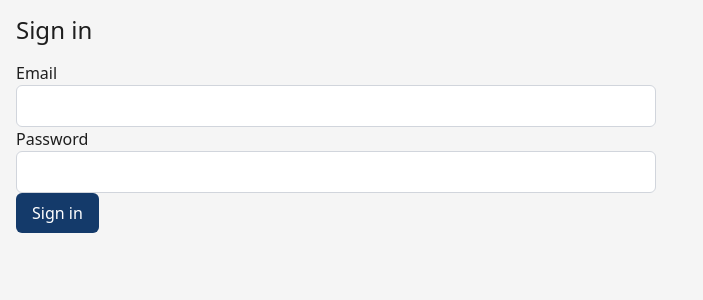
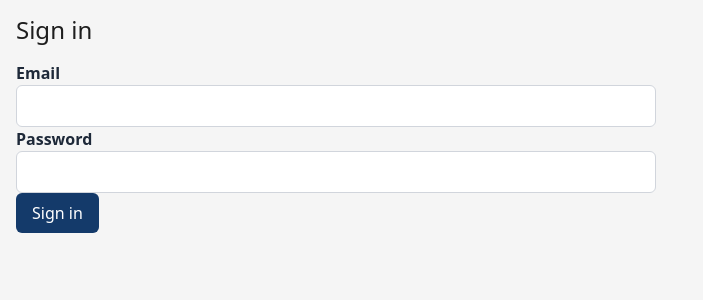
Before and after one commit to bea94k/hat-menu-v0.2, a React (Vite) app in the folder hat-menu/: page /sign-in in a window 1280 px wide. Shown: the top 300 px of the page, without its empty margins (0-703 px from the left). Built offline with nearby package versions, Linux system fonts and the light colour scheme; no server answers.

Commit message:
Create reusable input label, wrap ingredients in fieldset

```diff
--- a/hat-menu/src/components/AddRecipeForm.tsx
+++ b/hat-menu/src/components/AddRecipeForm.tsx
@@ -9,6 +9,7 @@ import { isSessionError } from '../utils/auth';
 import Button from './primitives/Button';
 import FormInputError from './primitives/FormInputError';
 import Input from './primitives/Input';
+import Label from './primitives/Label';
 
 const AddRecipeForm = () => {
     const inputRef = useRef<HTMLInputElement>(null);
@@ -55,7 +56,7 @@ const AddRecipeForm = () => {
     return (
         <form noValidate onSubmit={handleSubmit(onSubmit)}>
             <div>
-                <label htmlFor="recipe-name">Recipe Name:</label>
+                <Label htmlFor="recipe-name">Recipe Name:</Label>
                 <Input
                     id="recipe-name"
                     aria-describedby={errors.name && 'error-name'}
@@ -76,7 +77,7 @@ const AddRecipeForm = () => {
                 )}
             </div>
             <div>
-                <label htmlFor="recipe-url">Recipe URL:</label>
+                <Label htmlFor="recipe-url">Recipe URL:</Label>
                 <Input
                     id="recipe-url"
                     aria-describedby={errors.url && 'error-url'}
--- a/hat-menu/src/components/CreateMenuForm.tsx
+++ b/hat-menu/src/components/CreateMenuForm.tsx
@@ -11,6 +11,7 @@ import { isSessionError } from '../utils/auth';
 import Button from './primitives/Button';
 import DateInput from './primitives/DateInput';
 import FormInputError from './primitives/FormInputError';
+import Label from './primitives/Label';
 
 const CreateMenuForm = () => {
     const { recipes } = useRecipes();
@@ -80,7 +81,7 @@ const CreateMenuForm = () => {
     return (
         <form noValidate style={{ border: '4px solid magenta', padding: '1rem' }} onSubmit={handleSubmit(onSubmit)}>
             <div>
-                <label htmlFor="menu-start-date">Menu Start Date:</label>
+                <Label htmlFor="menu-start-date">Menu Start Date:</Label>
                 <DateInput
                     id="menu-start-date"
                     aria-describedby={errors.startDate && 'error-startDate'}
@@ -94,7 +95,7 @@ const CreateMenuForm = () => {
                 <FormInputError id="error-startDate" text={errors.startDate?.message ?? 'Invalid input'} />
             )}
             <div>
-                <label htmlFor="menu-end-date">Menu End Date:</label>
+                <Label htmlFor="menu-end-date">Menu End Date:</Label>
                 <DateInput
                     id="menu-end-date"
                     aria-describedby={errors.endDate && 'error-endDate'}
--- a/hat-menu/src/components/IngredientInput.tsx
+++ b/hat-menu/src/components/IngredientInput.tsx
@@ -5,6 +5,7 @@ import type { RecipeForm } from '../schemas/Recipes';
 import Button from './primitives/Button';
 import FormInputError from './primitives/FormInputError';
 import Input from './primitives/Input';
+import Label from './primitives/Label';
 import Select from './primitives/Select';
 
 interface IngredientInputProps {
@@ -34,9 +35,9 @@ export function IngredientInput({
         <div className="flex flex-col md:flex-row gap-3 rounded-md border border-gray-300 bg-white p-3">
 
             <div className="flex-1 min-w-0">
-                <label htmlFor={nameId} className="sr-only">
-                    Ingredient name {index + 1}
-                </label>
+                <Label htmlFor={nameId} className="sr-only">
+                    Name, ingredient {index + 1}
+                </Label>
                 <Input
                     id={nameId}
                     list={datalistId}
@@ -62,9 +63,9 @@ export function IngredientInput({
             </div>
 
             <div className="w-full md:w-24">
-                <label htmlFor={quantityId} className="sr-only">
-                    Quantity {index + 1}
-                </label>
+                <Label htmlFor={quantityId} className="sr-only">
+                    Quantity, ingredient {index + 1}
+                </Label>
                 <Input
                     type="number"
                     id={quantityId}
@@ -85,9 +86,9 @@ export function IngredientInput({
             </div>
 
             <div className="w-full md:w-28">
-                <label htmlFor={unitId} className="sr-only">
-                    Unit {index + 1}
-                </label>
+                <Label htmlFor={unitId} className="sr-only">
+                    Unit, ingredient {index + 1}
+                </Label>
                 <Select
                     id={unitId}
                     aria-describedby={errors?.unit && `${unitId}-error`}
--- a/hat-menu/src/components/IngredientsListInput.tsx
+++ b/hat-menu/src/components/IngredientsListInput.tsx
@@ -21,8 +21,12 @@ export function IngredientsListInput({ control, register, errors }: IngredientsL
     };
 
     return (
-        <div>
-            <label className="block text-sm font-medium text-gray-700 mb-2">Ingredients</label>
+        <fieldset>
+            <legend
+                className="font-bold text-gray-800"
+            >
+                Ingredients
+            </legend>
 
             <div className="flex flex-col gap-2">
                 {fields.map((field, index) => (
@@ -43,6 +47,6 @@ export function IngredientsListInput({ control, register, errors }: IngredientsL
             >
                 + Add Ingredient
             </Button>
-        </div>
+        </fieldset>
     );
 }
--- /dev/null
+++ b/hat-menu/src/components/primitives/Label.tsx
@@ -0,0 +1,21 @@
+import type { ComponentPropsWithRef } from 'react';
+import { cn } from '../../utils/styleUtils';
+
+type LabelProps = Omit<ComponentPropsWithRef<'label'>, 'htmlFor'> & {
+    htmlFor: string;
+};
+
+const Label = ({ className, htmlFor, ...props }: LabelProps) => {
+    return (
+        <label
+            htmlFor={htmlFor}
+            className={cn(
+                'font-bold text-gray-800',
+                className,
+            )}
+            {...props}
+        />
+    );
+};
+
+export default Label;
--- a/hat-menu/src/pages/SignInPage.tsx
+++ b/hat-menu/src/pages/SignInPage.tsx
@@ -9,6 +9,7 @@ import PageWrapper from '../components/PageWrapper';
 import Button from '../components/primitives/Button';
 import FormInputError from '../components/primitives/FormInputError';
 import Input from '../components/primitives/Input';
+import Label from '../components/primitives/Label';
 
 const SignInPage = () => {
     const navigate = useNavigate();
@@ -52,7 +53,7 @@ const SignInPage = () => {
 
             <form noValidate onSubmit={handleSubmit(onSubmit)}>
                 <div>
-                    <label htmlFor="sign-in-email">Email</label>
+                    <Label htmlFor="sign-in-email">Email</Label>
                     <Input
                         id="sign-in-email"
                         type="email"
@@ -67,7 +68,7 @@ const SignInPage = () => {
                 </div>
 
                 <div>
-                    <label htmlFor="sign-in-password">Password</label>
+                    <Label htmlFor="sign-in-password">Password</Label>
                     <Input
                         id="sign-in-password"
                         type="password"
```
